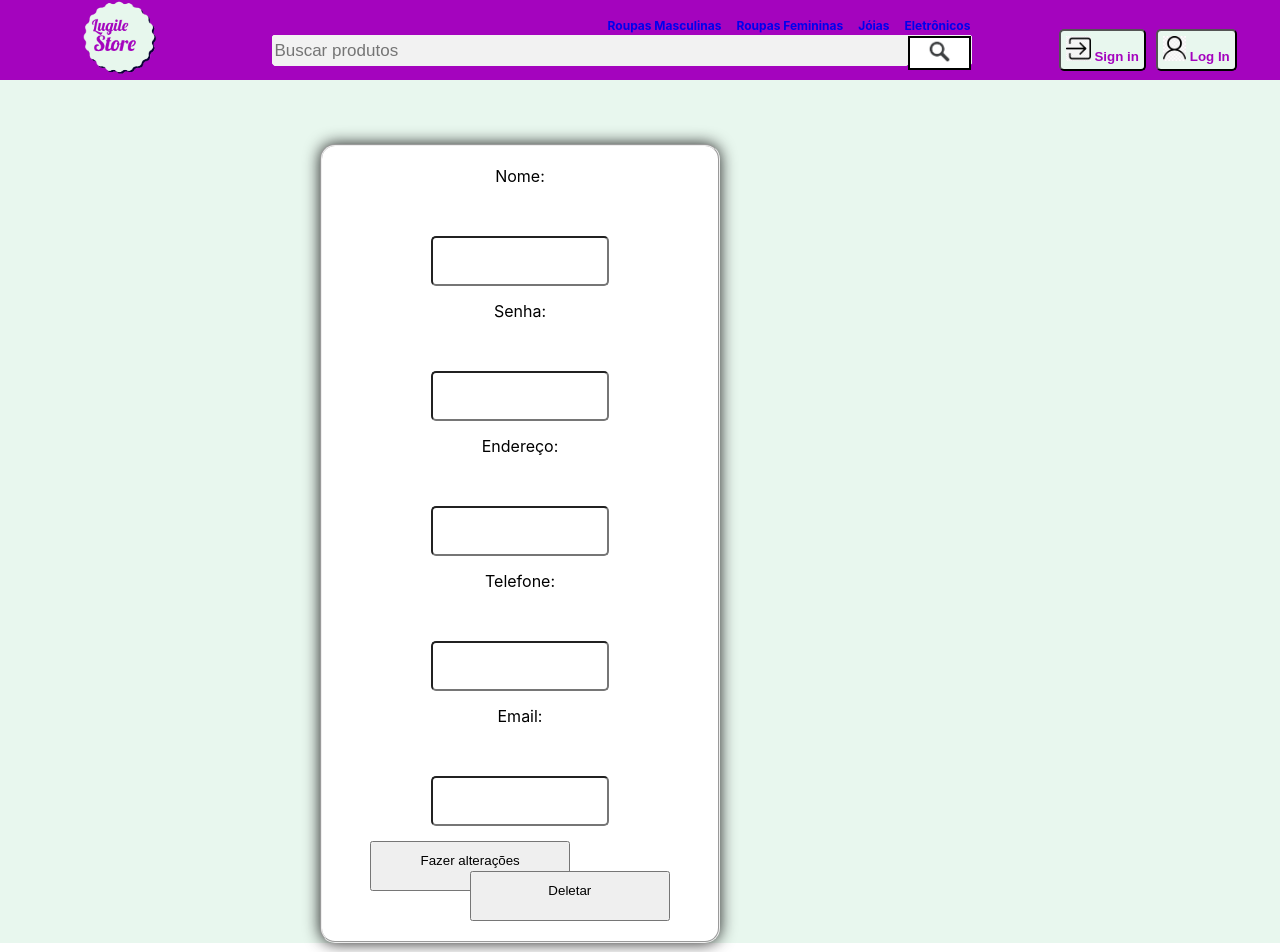
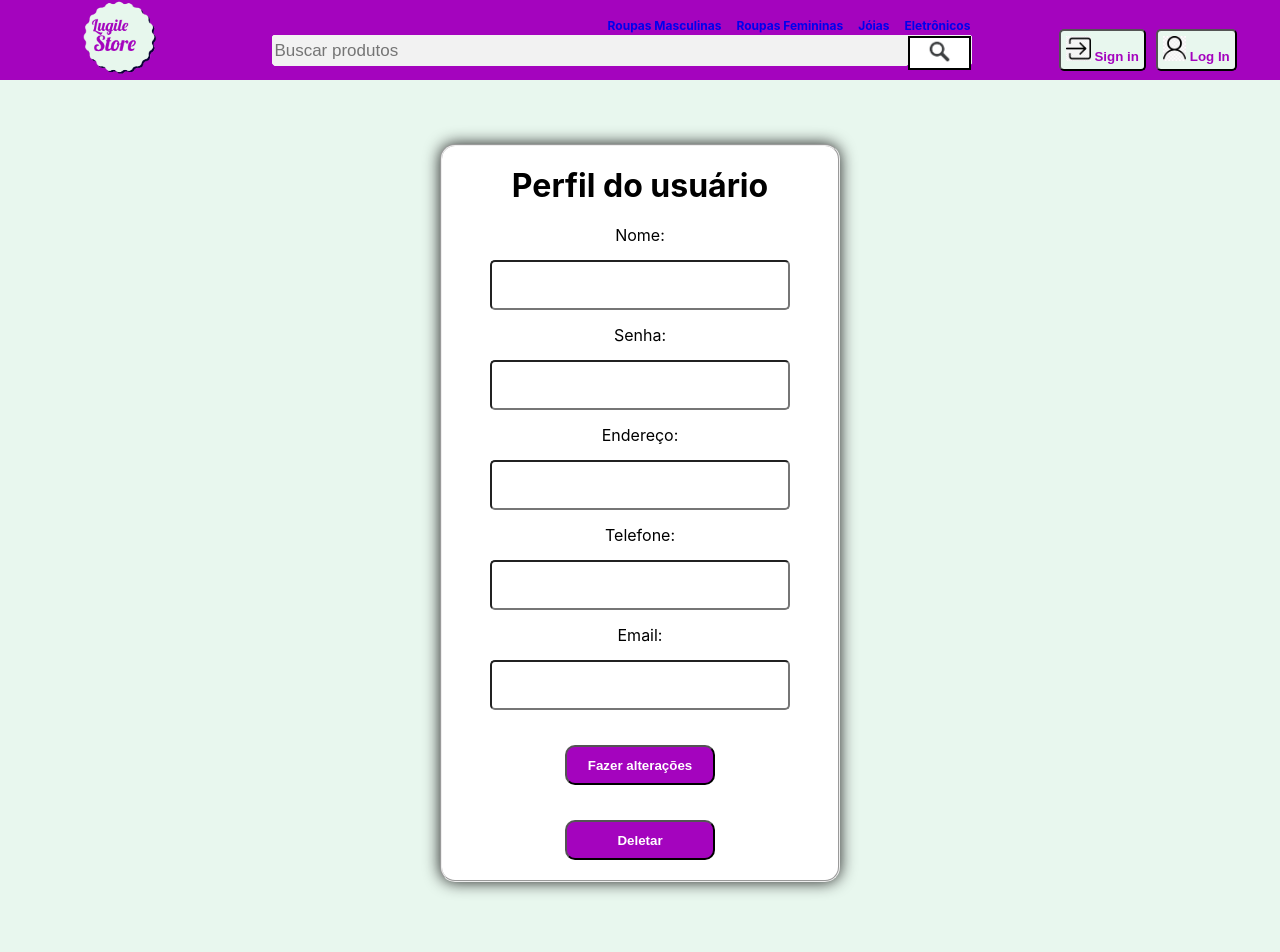
Before and after one commit to leoopardo/Lugile-projeto2, a React (Create React App) app: page /perfil/1 in a window 1280 px wide. Shown: the top 952 px of the page. Built offline with nearby package versions, Linux system fonts and the light colour scheme; no server answers.

Commit message:
almost done

```diff
--- a/src/components/NavBar/Login/style.modules.css
+++ b/src/components/NavBar/Login/style.modules.css
@@ -17,7 +17,6 @@
 }
 
 .Input1{
-    display: flex;
     display: flex;
     padding: 10px;
     height: 50px;
--- a/src/pages/Perfil/Perfil.js
+++ b/src/pages/Perfil/Perfil.js
@@ -38,8 +38,9 @@ export function Perfil() {
 
 
     return (
-        <div >
+        <div className="containerPerfil">
             <form className="Form"  onSubmit={handleSubmit}>
+                <h1 className="tituloPerfil">Perfil do usuário</h1>
                 <label className="Label" htmlFor="inputName">Nome:</label>
                 <input className="Input"
                 id="inputName"
@@ -80,10 +81,10 @@ export function Perfil() {
                 value={cadastro.email}
                 onChange={handleChange}
                 />
-
-                <button  className="Btn1" type="submit">Fazer alterações</button>
-                <button className="Btn2" onClick={handleDelete} >Deletar</button>
-
+                <div className="btnsPerfil">
+                    <button  className="Btn1" type="submit">Fazer alterações</button>
+                    <button className="Btn2" onClick={handleDelete} >Deletar</button>
+                </div>
             </form>
         </div>
     );
--- a/src/pages/Perfil/style.modules.css
+++ b/src/pages/Perfil/style.modules.css
@@ -1,9 +1,14 @@
-.Form{
+.containerPerfil {
     display: flex;
     flex-direction: column;
     align-items: center;
+    justify-content: center;
+
+}
+.Form{
+
     padding: 20px;
-    justify-content: center;
+
     margin: 100px;
     border-color: black;
     color: black;
@@ -18,12 +23,16 @@
     display: flex;
     padding: 10px;
     height: 50px;
-    width: 50%;
+    width: 300px;
     margin-block-end: 15px;
     font-size: 20px;
     text-align:start;
-    margin-top: 50px;
+    margin-top: 15px;
     border-radius: 5px;
+}
+.tituloPerfil {
+    background-color: white;
+    margin-bottom: 20px;
 }
 
 .Label{
@@ -32,23 +41,37 @@
 
 }
 .Btn1{
-    display: flex;
-    text-align: center;
-    justify-content: center;
-    padding: 10px;
-    width: 200px;
-    height: 50px;
-    margin-right: 28%;
+
+    background-color: #A404BE;
+    color: white;
+    width: 150px;
+    height: 40px;
+    border-radius: 10px;
+    margin: 20px;
+    font-weight: bold;
+
 
 }
 .Btn2{
-    display:flex;
-    text-align: center;
-    justify-content: center;
-    padding: 10px;
-    width: 200px;
-    height: 50px;
-    margin-left: 28%;
-    margin-top: -5.5%;
+    background-color: #A404BE;
+    color: white;
+    width: 150px;
+    height: 40px;
+    border-radius: 10px;
+
+    font-weight: bold;
+
+
 
 }
+
+.btnsPerfil {
+
+    display:flex;
+    flex-direction: column;
+    gap: 15px;
+    align-items: center;
+
+
+    justify-content: center;
+}
```
